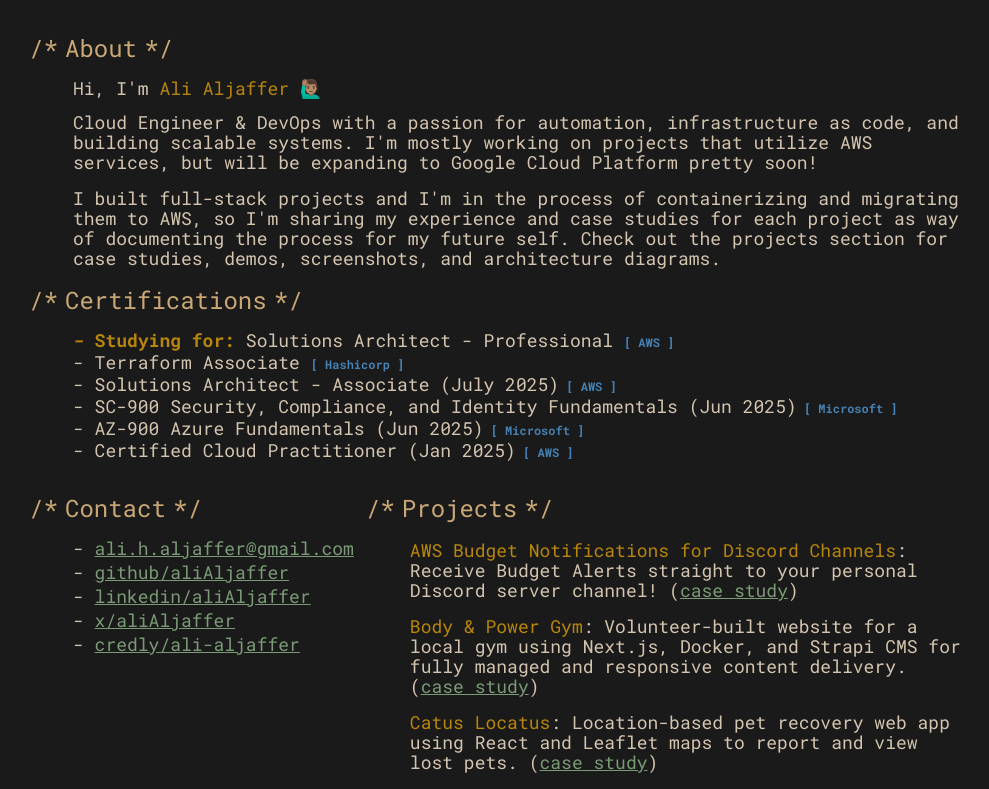
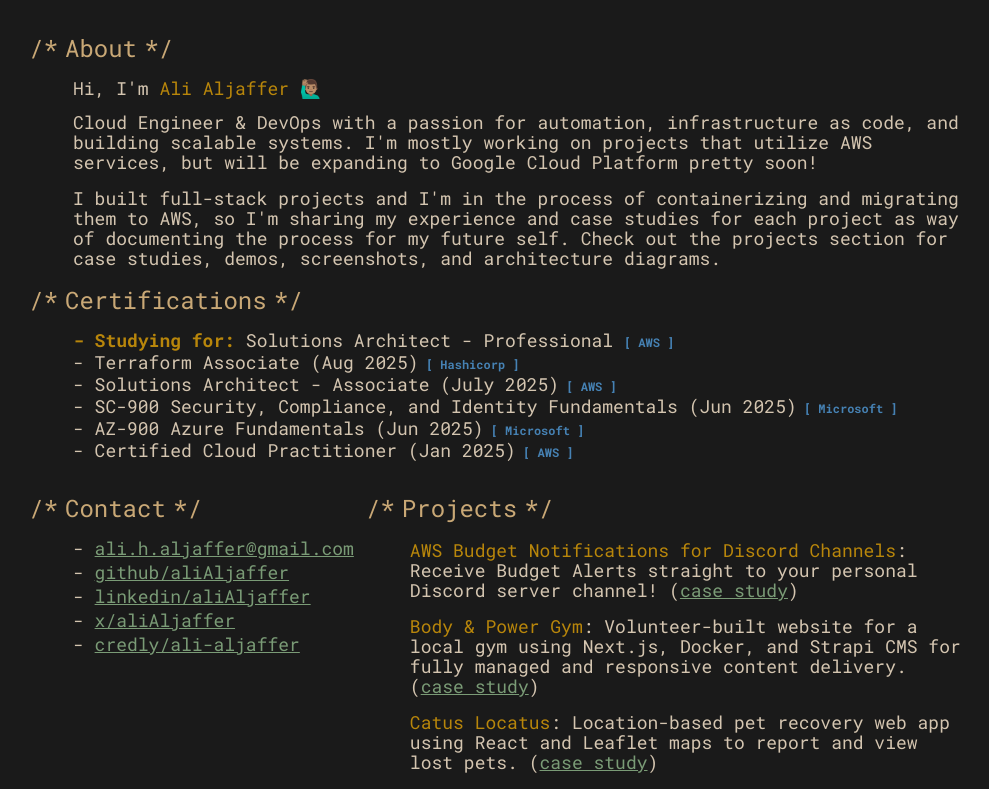
Before and after one commit to aliAljaffer/aliAljaffer.github.io, a Next.js app: page / in a window 1280 px wide. Shown: the top 789 px of the page, without its empty margins (127-1116 px from the left). Built offline with nearby package versions, Linux system fonts and the light colour scheme.

Commit message:
Forgot to include date of acquisition for Terraform Associate

```diff
--- a/src/app/page.tsx
+++ b/src/app/page.tsx
@@ -63,7 +63,7 @@ const certsData: Certification[] = [
   {
     certification: "Terraform Associate",
     provider: "Hashicorp",
-    date: "",
+    date: "Aug 2025",
     order: 5,
     wip: false,
   },
```
